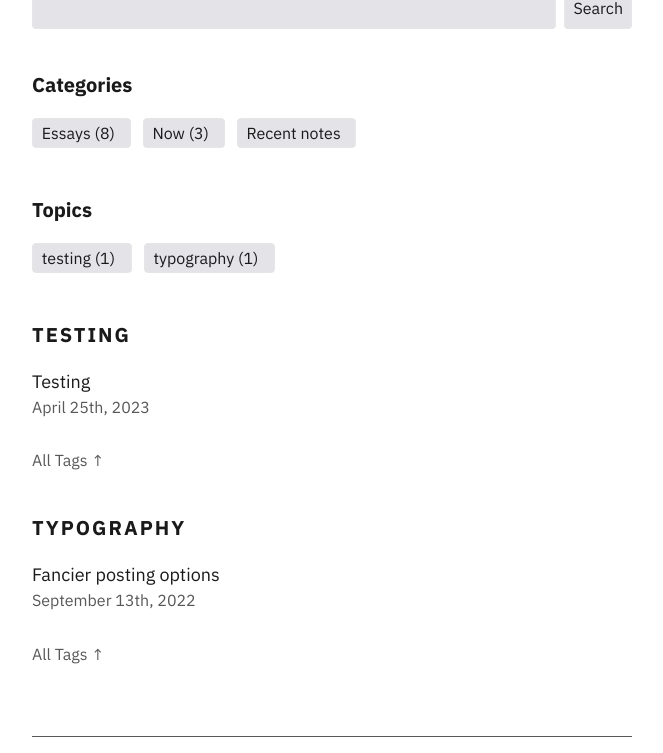
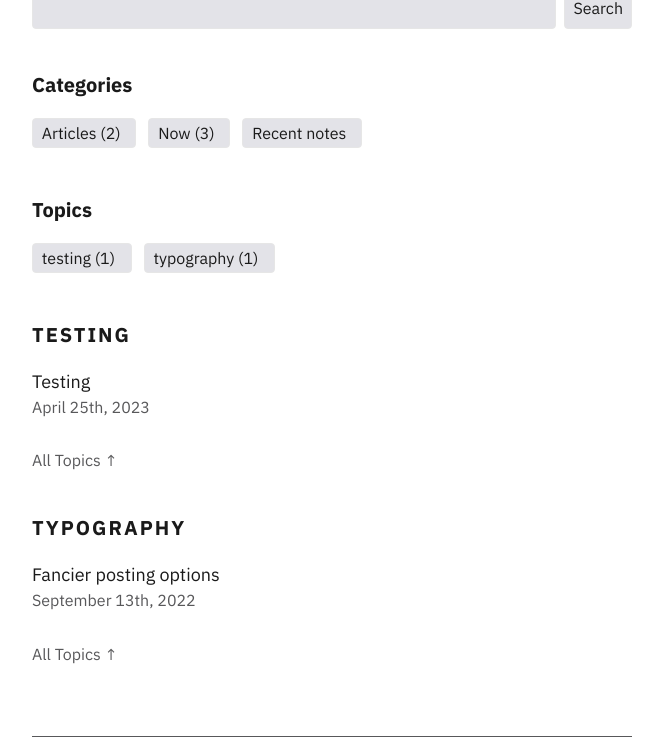
Before and after one commit to suchkow/suchkow.github.io, a Jekyll site: the page built from _pages/topics.md, in a window 1280 px wide. Shown: the part 233-986 px from the top of the page, without its empty margins (308-971 px from the left). Built offline with Jekyll 4.4.1, drawn with Linux system fonts in a browser that asks for light colours.

Commit message:
Minor changes were made.

```diff
--- a/_config.yml
+++ b/_config.yml
@@ -63,6 +63,6 @@ plugins:
 feed:
   posts_limit: 25
   categories:
-    - essays
+    - articles
     - notes
     - now
--- a/_pages/topics.md
+++ b/_pages/topics.md
@@ -8,7 +8,7 @@ permalink: /blog/topics
 
 <h2 id="categories">Categories</h2>
 <div class="tag-list">
-<a href="/blog">Essays ({{ site.categories.essays | size }})</a>
+<a href="/blog">Articles ({{ site.categories.articles | size }})</a>
 <a href="/blog/now">Now ({{ site.categories.now | size }})</a>
 <a href="/notes">Recent notes</a>
 </div>
@@ -33,6 +33,6 @@ permalink: /blog/topics
 	{% include blog-listing.html %}
 {% endfor %}
 
-<p><a href="#" class="internal-link">All Tags &#8593;</a></p>
+<p><a href="#" class="internal-link">All Topics &#8593;</a></p>
 
 {% endfor %}
```
Also changed, not shown: _posts/essays/2022-09-13-fancier-post-options.md (+1 -1 lines), _posts/essays/2023-04-25-testing-post.md (+1 -1 lines).
